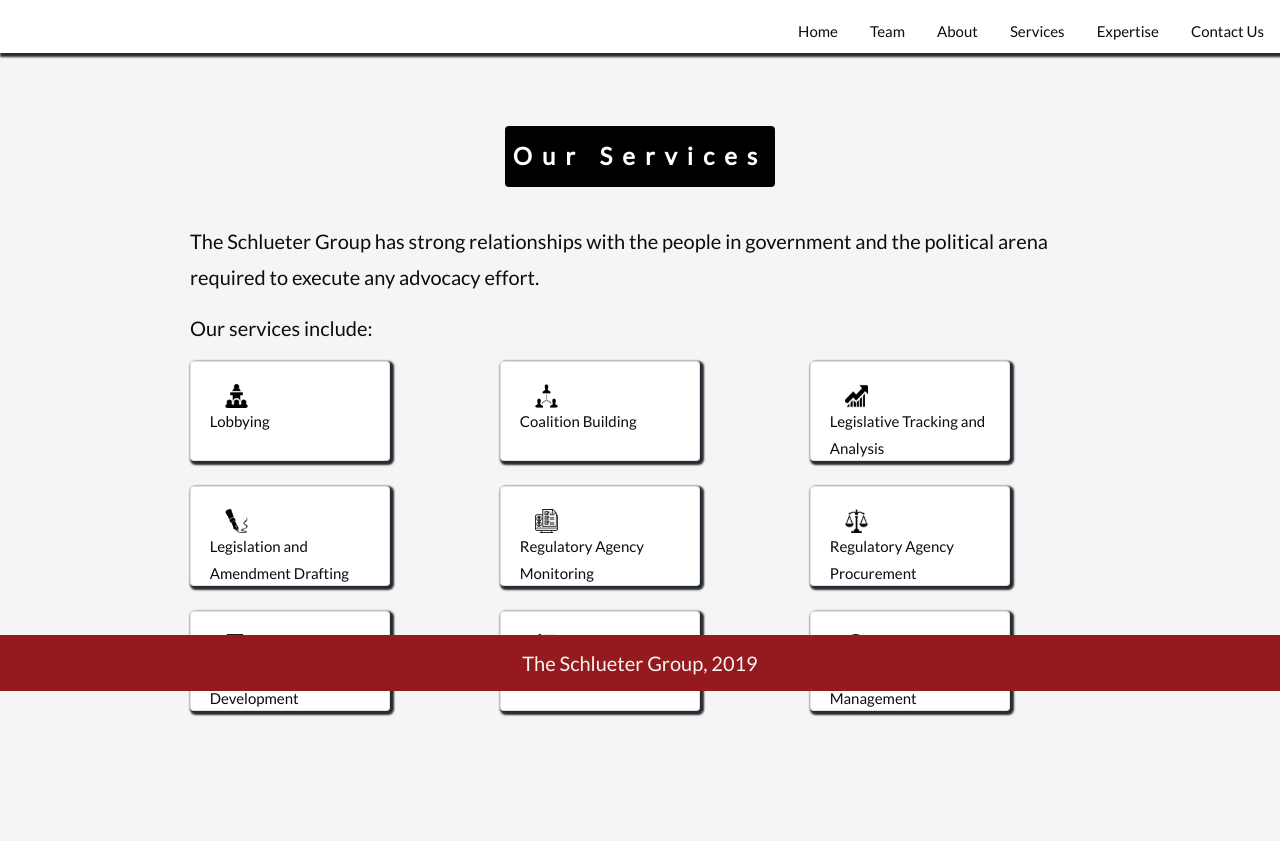
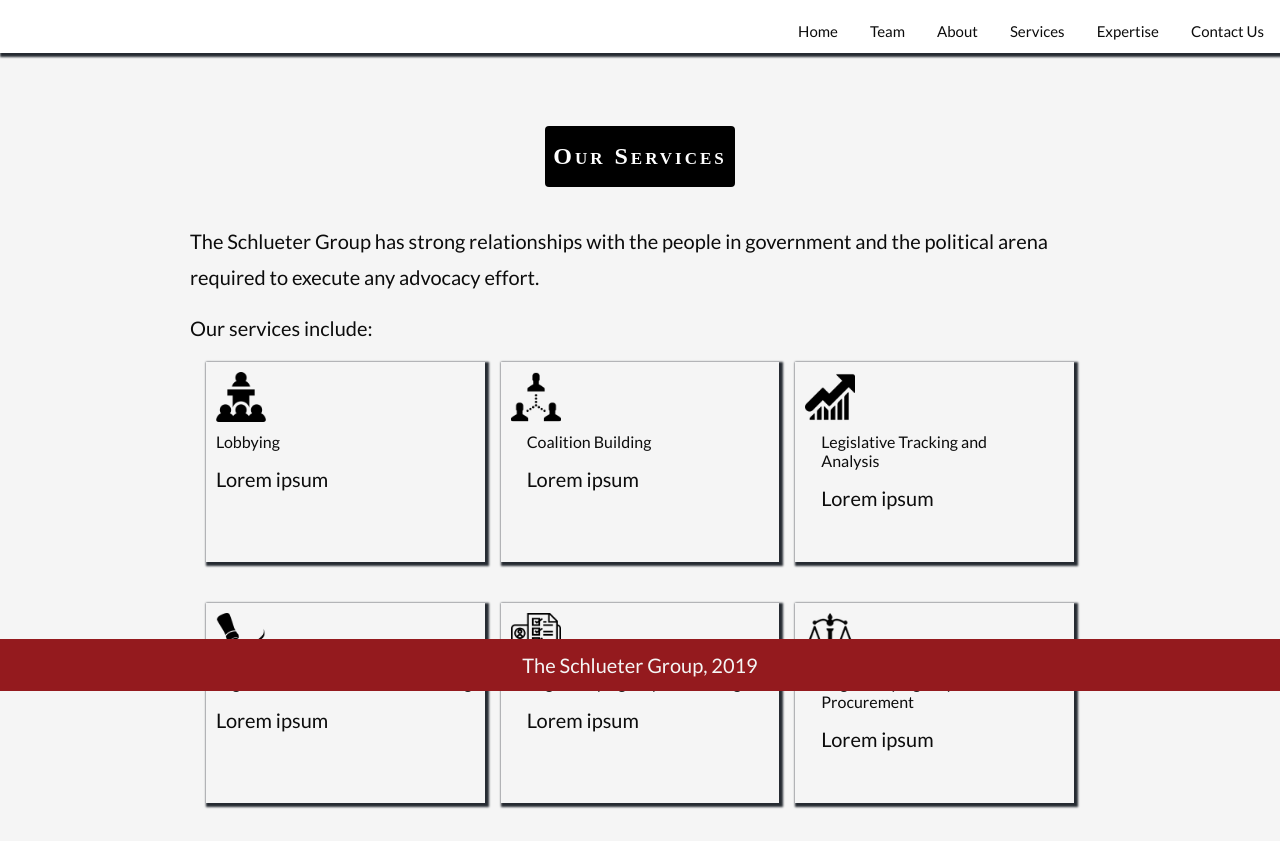
Before and after one commit to avleathers/SchlueterGroup, a plain HTML site: page services.html in a window 1280 px wide. Shown: the part 109-950 px from the top of the page. Before the commit the page ends 845 px from the top, so only its background shows below. Drawn offline with nearby package versions, Linux system fonts and the light colour scheme.

Commit message:
UI changes to Services and span on all pages

```diff
--- a/assets/css/style.css
+++ b/assets/css/style.css
@@ -33,30 +33,15 @@
 }
 
 /* Create a Parallax Effect */
-.bgimg-1, .bgimg-2 {
+/* First image (Full height) */
+.bgimg-1 {
+  background-image: url("../images/CapitolInside.jpg");
+  height: 100%;
   background-attachment: fixed;
   background-position: center;
   background-repeat: no-repeat;
   background-size: cover;
 }
-
-/* First image (Full height) */
-.bgimg-1 {
-  background-image: url("../images/CapitolInside.jpg");
-  height: 100%;
-  background-position: center;
-  background-repeat: no-repeat;
-  background-size: cover;
-}
-
-/* .bgimg-2 {
-  background-image: url("../images/white.jpg");
-  height: 100%;
-  background-attachment: fixed;
-  background-position: center;
-  background-repeat: no-repeat;
-  background-size: cover;
-} */
 
 .w3-padding-64 {
   padding-top: 225px!important;
@@ -90,24 +75,42 @@
 #page-container {
   position: relative;
   min-height: 100vh;
+  padding-bottom: 50vh;
 }
 #content-wrap {
   padding-bottom: 2.5rem;    /* Footer height */
 }
 
 footer {
-  position: absolute;
+  position: fixed;
   padding-top: 20px;
   padding: 5px;
   left: 0;
-  right: 0;
   bottom: 0;
   width: 100%;
   background-color: rgb(148, 26, 30);
   color: whitesmoke;
   text-align: center;
-  line-height: .75;
+  line-height: .75em;
 }
+
+/* ---------------------
+   Services Page
+   ---------------------*/
+
+   .services-card {
+     padding: 10px;
+     height: 200px;
+   }
+
+   .services-card h6 {
+     margin: 10px 0;
+   }
+
+   .services-card img {
+    width: 50px;
+  }
+
 
 /* Turn off parallax scrolling for tablets and phones */
 @media only screen and (max-device-width: 1600px) {
--- a/services.html
+++ b/services.html
@@ -57,10 +57,11 @@
     </div>
 
     <!-- Container for Services section -->
+    <div id="page-container">
+        <div id="content-wrap">
             <div class="w3-container w3-mobile" id="services">
                 <div class="w3-content" style="max-width:900px">
-            <h3 class="w3-center w3-padding-64"><span
-                    class="w3-tag w3-wide w3-round w3-padding-16">Our
+                    <h3 class="w3-center w3-padding-64"><span class="w3-tag w3-wide w3-round w3-padding-16 w3-serif" style="letter-spacing: 3px; font-variant: small-caps">Our
                             Services</span></h3>
                     <p>The Schlueter Group has strong relationships with the people in government and
                         the
@@ -70,111 +71,84 @@
                     <p>Our services include:</p>
 
                     <!-- Bootstrap grid to wrap cards -->
-            <div class="flex-container">
-                <div class="row">
-                    <div class="col-sm-4">
-                        <div class="card">
-                            <div class="card-body">
-                                <div class="col-md-4">
-                                    <img src="assets/images/lobbying.png" class="card-img"
-                                        alt="...">
+                    <div class="w3-row-padding w3-margin-top">
+                        <div class="w3-third">
+                            <div class="w3-card services-card">
+                                <img src="assets/images/lobbying.png" class="card-img" alt="...">
+                                <h6>Lobbying</h6>
+                                <p>Lorem ipsum</p>
                             </div>
-                                <h7 class="card-title">Lobbying</h7>
+                        </div>
+                        <div class="w3-third">
+                            <div class="w3-card services-card">
+                                <img src="assets/images/networking.png" class="card-img" alt="...">
+                                <div class="w3-container">
+                                    <h6>Coalition Building</h6>
+                                    <p>Lorem ipsum</p>
                                 </div>
                             </div>
                         </div>
-                    <div class="col-sm-4">
-                        <div class="card">
-                            <div class="card-body">
-                                <div class="col-md-4">
-                                    <img src="assets/images/networking.png" class="card-img"
-                                        alt="...">
-                                </div>
-                                <h7 class="card-title">Coalition Building
-                                </h7>
-                            </div>
-                        </div>
-                    </div>
-                    <div class="col-sm-4">
-                        <div class="card">
-                            <div class="card-body">
-                                <div class="col-md-4">
-                                    <img src="assets/images/progress.png" class="card-img"
-                                        alt="...">
-                                </div>
-                                <h7 class="card-title">Legislative Tracking and Analysis</h7>
+                        <div class="w3-third">
+                            <div class="w3-card services-card">
+                                <img src="assets/images/progress.png" lass="card-img" alt="...">
+                                <div class="w3-container">
+                                    <h6>Legislative Tracking and Analysis</h6>
+                                    <p>Lorem ipsum</p>
                                 </div>
                             </div>
                         </div>
                     </div>
 
-                <div class="row">
-                    <div class="col-sm-4">
-                        <div class="card">
-                            <div class="card-body">
-                                <div class="col-md-4">
-                                    <img src="assets/images/fountainpen.png" class="card-img"
-                                        alt="...">
+                    <div class="w3-row-padding w3-margin-top">
+                        <div class="w3-third">
+                            <div class="w3-card services-card">
+                                <img src="assets/images/fountainpen.png" class="card-img" alt="...">
+                                <h6>Legislation and Amendment Drafting</h6>
+                                <p>Lorem ipsum</p>
                             </div>
-                                <h7 class="card-title">Legislation and Amendment Drafting</h7>
+                        </div>
+                        <div class="w3-third">
+                            <div class="w3-card services-card">
+                                <img src="assets/images/monitoring.png" class="card-img" alt="...">
+                                <div class="w3-container">
+                                    <h6>Regulatory Agency Monitoring</h6>
+                                    <p>Lorem ipsum</p>
                                 </div>
                             </div>
                         </div>
-                    <div class="col-sm-4">
-                        <div class="card">
-                            <div class="card-body">
-                                <div class="col-md-4">
-                                    <img src="assets/images/monitoring.png" class="card-img"
-                                        alt="...">
-                                </div>
-                                <h7 class="card-title">Regulatory Agency Monitoring</h7>
-                            </div>
-                        </div>
-                    </div>
-                    <div class="col-sm-4">
-                        <div class="card">
-                            <div class="card-body">
-                                <div class="col-md-4">
-                                    <img src="assets/images/scalesofjustice.png" class="card-img"
-                                        alt="...">
-                                </div>
-                                <h7 class="card-title">Regulatory Agency Procurement
-                                </h7>
+                        <div class="w3-third">
+                            <div class="w3-card services-card">
+                                <img src="assets/images/scalesofjustice.png" lass="card-img" alt="...">
+                                <div class="w3-container">
+                                    <h6>Regulatory Agency Procurement</h6>
+                                    <p>Lorem ipsum</p>
                                 </div>
                             </div>
                         </div>
                     </div>
+                    <div class="w3-row-padding w3-margin-top">
+                        <div class="w3-third">
+                            <div class="w3-card services-card">
+                                <img src="assets/images/message.png class=" card-img" alt="...">
+                                <h6>Issue and Message Development</h6>
+                                <p>Lorem ipsum</p>
                             </div>
-
-            <div class="row">
-                <div class="col-sm-4">
-                    <div class="card">
-                        <div class="card-body">
-                            <div class="col-md-4">
-                                <img src="assets/images/message.png" class="card-img" alt="...">
                         </div>
-                            <h7 class="card-title">Issue and Message Development</h7>
+                        <div class="w3-third">
+                            <div class="w3-card services-card">
+                                <img src="assets/images/strategy.png" class="card-img" alt="...">
+                                <div class="w3-container">
+                                    <h6>Legislative Strategy</h6>
+                                    <p>Lorem ipsum</p>
                                 </div>
                             </div>
                         </div>
-                <div class="col-sm-4">
-                    <div class="card">
-                        <div class="card-body">
-                            <div class="col-md-4">
-                                <img src="assets/images/strategy.png" class="card-img" alt="...">
-                            </div>
-                            <h7 class="card-title">Legislative Strategy</h7>
-                        </div>
-                    </div>
-                </div>
-                <div class="col-sm-4">
-                    <div class="card">
-                        <div class="card-body">
-                            <div class="col-md-4">
-                                <img src="assets/images/management.png" class="card-img" alt="...">
-                            </div>
-                            <h7 class="card-title">Association Management</h7>
-                        </div>
+                        <div class="w3-third">
+                            <div class="w3-card services-card">
+                                <img src="assets/images/management.png" lass="card-img" alt="...">
+                                <div class="w3-container">
+                                    <h6>Association Management</h6>
+                                    <p>Lorem ipsum</p>
                                 </div>
                             </div>
                         </div>
@@ -192,6 +166,8 @@
                 </p> -->
                     <p>The Schlueter Group, 2019</p>
                 </footer>
+            </div>
+
 </body>
 
 </html>
```
Also changed, not shown: about.html (+1 -1 lines), bradschlueter.html (+1 -1 lines), cathydewitt.html (+1 -1 lines), contact.html (+1 -1 lines), expertise.html (+1 -1 lines), index.html (+2 -6 lines), stanschlueter.html (+1 -1 lines), team.html (+1 -5 lines). Lines whose indentation alone changed are shown as unchanged.
